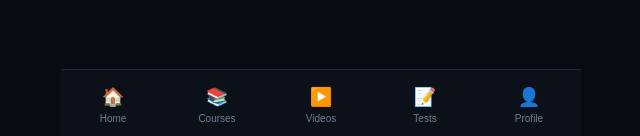
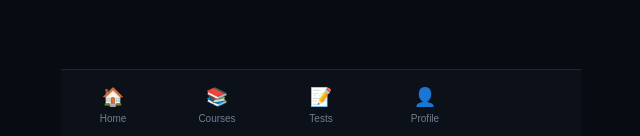
Before and after one commit to bhvg64003-del/StudyMitra, a website: page www/index.html in a window 1280 px wide. Shown: the part 661-797 px from the top of the page, without its empty margins (319-959 px from the left). Drawn offline with Linux system fonts and the light colour scheme.

Commit message:
Update index.html

```diff
--- a/www/index.html
+++ b/www/index.html
@@ -297,7 +297,6 @@
 <nav class="bottom-nav">
   <button onclick="goHome()">🏠<small>Home</small></button>
   <button onclick="openCourses()">📚<small>Courses</small></button>
-  <button onclick="showMessage('Videos')">▶️<small>Videos</small></button>
   <button onclick="showMessage('Tests')">📝<small>Tests</small></button>
   <button onclick="showScreen('profile')">👤<small>Profile</small></button>
 </nav>
```
